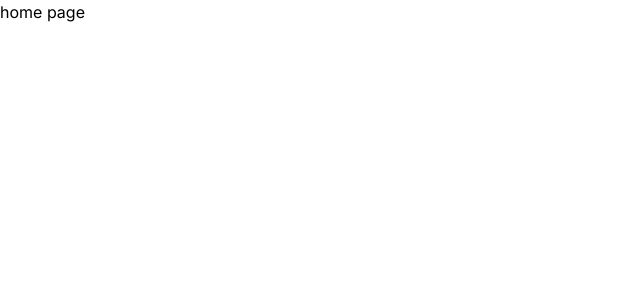
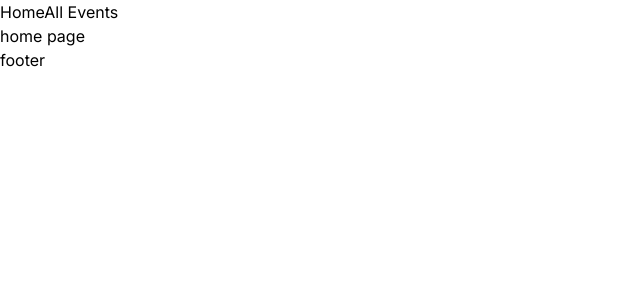
Before and after one commit to DatLe1108/evento, a Next.js app: page / in a window 1280 px wide. Shown: the top 300 px of the page, without its empty margins (0-640 px from the left). Built offline with nearby package versions, Linux system fonts and the light colour scheme.

Commit message:
Create route

```diff
--- /dev/null
+++ b/src/app/event/[slug]/page.tsx
@@ -0,0 +1,3 @@
+export default function EventPage() {
+  return <div>Event page</div>;
+}
--- /dev/null
+++ b/src/app/events/[city]/page.tsx
@@ -0,0 +1,3 @@
+export default function Events() {
+  return <div>event page</div>;
+}
--- a/src/app/layout.tsx
+++ b/src/app/layout.tsx
@@ -1,22 +1,28 @@
-import type { Metadata } from 'next'
-import { Inter } from 'next/font/google'
-import './globals.css'
+import type { Metadata } from "next";
+import { Inter } from "next/font/google";
+import "./globals.css";
+import Header from "@/components/Header";
+import Footer from "@/components/Footer";
 
-const inter = Inter({ subsets: ['latin'] })
+const inter = Inter({ subsets: ["latin"] });
 
 export const metadata: Metadata = {
-  title: 'Create Next App',
-  description: 'Generated by create next app',
-}
+  title: "Create Next App",
+  description: "Generated by create next app",
+};
 
 export default function RootLayout({
   children,
 }: {
-  children: React.ReactNode
+  children: React.ReactNode;
 }) {
   return (
     <html lang="en">
-      <body className={inter.className}>{children}</body>
+      <body className={inter.className}>
+        <Header />
+        {children}
+        <Footer />
+      </body>
     </html>
-  )
+  );
 }
--- /dev/null
+++ b/src/app/not-found.tsx
@@ -0,0 +1,3 @@
+export default function NotFound() {
+  return <main>We could not find that page</main>;
+}
--- /dev/null
+++ b/src/app/privacy-policy/page.tsx
@@ -0,0 +1,3 @@
+export default function page() {
+  return <main>Privacy policy</main>;
+}
--- /dev/null
+++ b/src/app/term-conditions/page.tsx
@@ -0,0 +1,5 @@
+import React from "react";
+
+export default function TermsConditionsPage() {
+  return <main>Terms & Conditions</main>;
+}
--- /dev/null
+++ b/src/components/Footer.tsx
@@ -0,0 +1,3 @@
+export default function Footer() {
+  return <footer>footer</footer>;
+}
--- /dev/null
+++ b/src/components/Header.tsx
@@ -0,0 +1,10 @@
+import Link from "next/link";
+
+export default function Header() {
+  return (
+    <header>
+      <Link href="/">Home</Link>
+      <Link href="/events/all">All Events</Link>
+    </header>
+  );
+}
```
